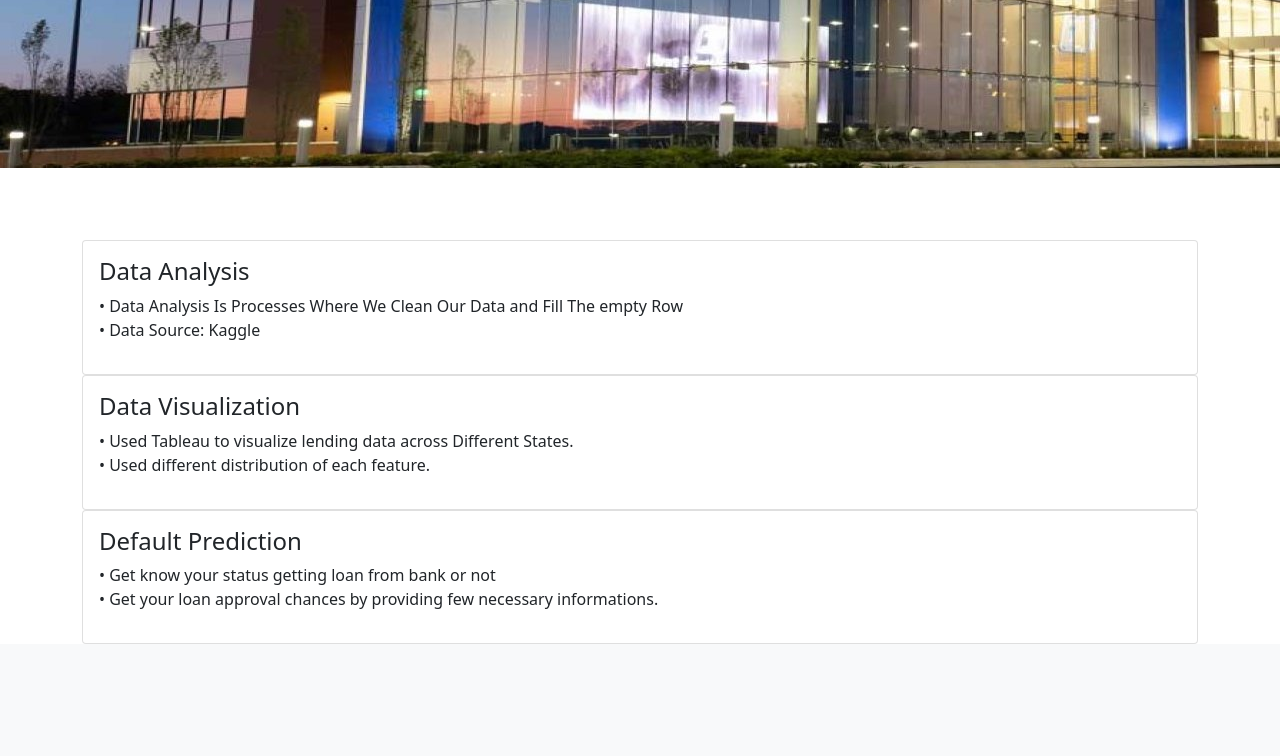
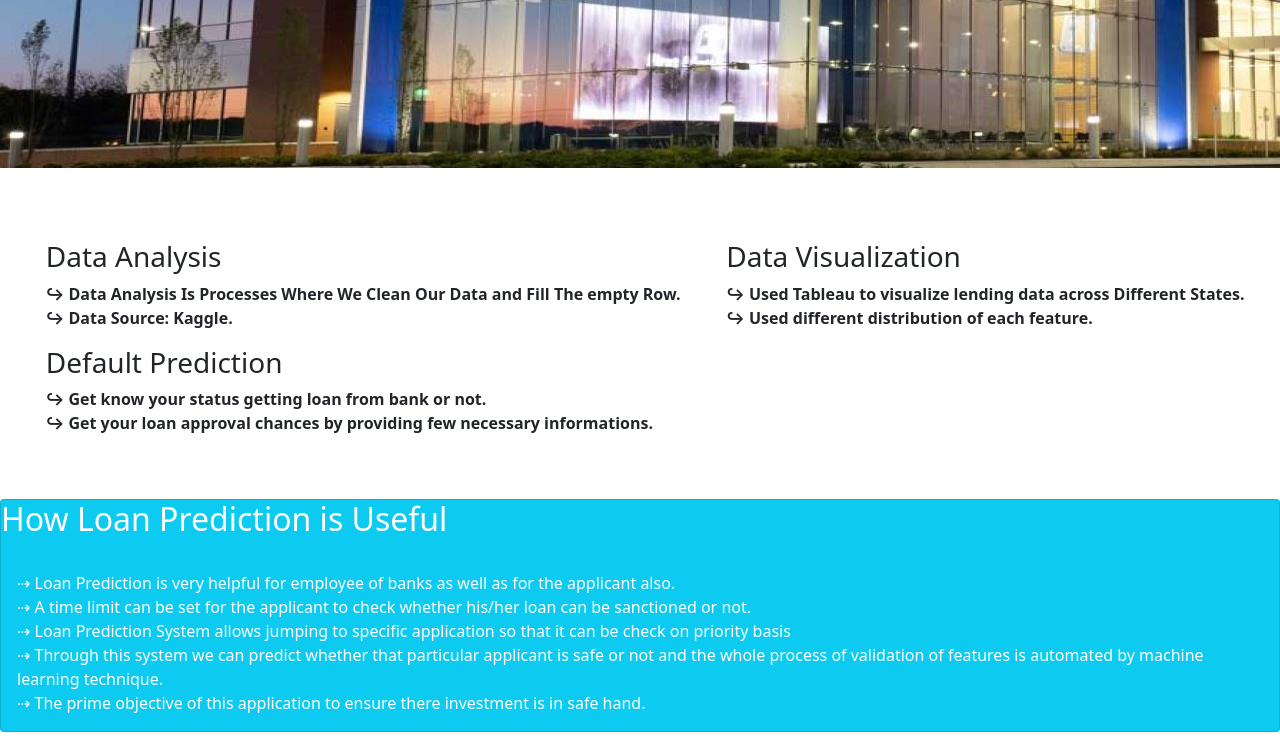
Before and after one commit to kz2511/Loan-Predction-System, a Flask app: page /home in a window 1280 px wide; the page is wider, and only the part inside the window is pictured. Shown: the part 666-1422 px from the top of that part. Before the commit the page ends 1310 px from the top of that part, so only its background shows below. Run offline with Flask 2, Linux system fonts and the light colour scheme; the visitor is signed in with stand-in values (Sample User, id 1); parts of the project's set-up code (start-up, migrations or seed data) failed here and were passed over; some libraries are stand-ins or nearby versions.

Commit message:
29-03-21 work on home page and modfiy some changes

```diff
--- a/main.py
+++ b/main.py
@@ -29,6 +29,10 @@ def login():
 @app.route('/singin')
 def singin():
     return render_template('sing.html')
+
+@app.route('/contact')
+def contact():
+    return render_template('contact.html')
 
 @app.route('/visualize')
 def visu():
--- a/templates/home.html
+++ b/templates/home.html
@@ -17,68 +17,83 @@
     <a class="p-2 text-light" href="#">Home</a>
     <a class="p-2 text-light" href="/predction">Prediction</a>
     <a class="p-2 text-light" href="/visualize">Visualize</a>
-    <a class="p-2 text-light" href="#">Contact</a>
+    <a class="p-2 text-light" href="/contact">Contact</a>
   </nav>
   <a class="btn btn-outline-primary" href="/logout">Logout</a>
 </header>
 <img src="{{url_for('static', filename='resize.jpg', width=100, height=817, quality=95)}}" />
+
+<br><br><br><br>
+<div class="card-group">
+    &nbsp;
+    &nbsp;
+    &nbsp;
+    &nbsp;
+    &nbsp;
+    &nbsp;
+    <div>
+        <dl>
+            <dt>
+                <h3 class="card-title text-dark"> Data Analysis</h3>
+                <p>
+                    &#x21aa Data Analysis Is Processes Where We Clean Our Data and Fill The empty Row.</br>
+                    &#x21aa Data Source: Kaggle.
+                </p>
+            </dt>
+        </dl>
+    </div>
+    &nbsp;
+    &nbsp;
+    &nbsp;
+    &nbsp;
+    &nbsp;
+    &nbsp;
+    <div>
+        <dl>
+            <dt>
+                <h3 class="card-title text-dark"> Data Visualization</h3>
+                <p>
+                    &#x21aa Used Tableau to visualize lending data across Different States.<br>
+                    &#x21aa Used different  distribution of each feature.
+                </p>
+            </dt>
+        </dl>
+    </div>
+    &nbsp;
+    &nbsp;
+    &nbsp;
+    &nbsp;
+    &nbsp;
+    &nbsp;
+    <div>
+        <dl>
+            <dt>
+                <h3 class="card-title text-dark"> Default Prediction</h3>
+                <p>
+                     &#x21aa Get know your status getting loan from bank or not.<br>
+                     &#x21aa Get your loan approval chances by providing few necessary informations.
+                </p>
+            </dt>
+        </dl>
+    </div>
+</div>
 <br>
-<br><br><br>
-<div id="Predict" class="cards-1">
-        <div class="container">
-            <div class="row">
-                <div class="col-lg-12">
+<br>
+<div class="card bg-info text-white">
 
-                    <!-- Card -->
-                    <div class="card">
-                        <span class="fa-stack">
-                            <span class="hexagon"></span>
-                            <i class="fas fa-binoculars fa-stack-1x"></i>
-                        </span>
-                        <div class="card-body">
-                            <h4 class="card-title" >Data Analysis</h4>
-                            <p>&#8226 Data Analysis Is Processes Where We Clean Our Data and Fill The empty
-                              Row</br>&#8226 Data Source: Kaggle</p>
-                        </div>
-                    </div>
-                    <!-- end of card -->
+    <div class="card-title">
+        <h2> How Loan Prediction is Useful </h2>
+    </div>
+    <div class="card-body">
+        &#x21e2 Loan Prediction is very helpful for employee of banks as well as for the applicant also.<br>
+        &#x21e2 A time limit can be set for the applicant to check whether his/her loan can be sanctioned or not.<br>
+        &#x21e2 Loan Prediction System allows jumping to specific application so that it can be check on priority basis<br>
+        &#x21e2 Through this system we can predict whether that particular applicant is safe or not and the whole process of validation of features is automated by machine learning technique.<br>
+        &#x21e2 The prime objective of this application to ensure there investment is in safe hand.
 
-                    <!-- Card -->
-                    <div class="card">
-                        <span class="fa-stack">
-                            <span class="hexagon"></span>
-                            <i class="fas fa-list-alt fa-stack-1x"></i>
-                        </span>
-                        <div class="card-body">
-                            <h4 class="card-title">Data Visualization</h4>
-                            <p>&#8226 Used Tableau to visualize lending data across Different States.</br>
-							&#8226 Used different  distribution of each feature.</p>
-                        </div>
-                    </div>
-                    <!-- end of card -->
-
-                    <!-- Card -->
-                    <div class="card">
-                        <span class="fa-stack">
-                            <span class="hexagon"></span>
-                            <i class="fas fa-chart-pie fa-stack-1x"></i>
-                        </span>
-                        <div class="card-body">
-                            <h4 class="card-title">Default Prediction</h4>
-                            <p>&#8226 Get know your status getting loan from bank or not </br>
-							&#8226 Get your loan approval chances by providing few necessary informations.</p>
-                        </div>
-                    </div>
-                    <!-- end of card -->
-
-                </div> <!-- end of col -->
-            </div> <!-- end of row -->
-        </div> <!-- end of container -->
-    </div> <!-- end of cards-1 -->
-    <!-- end of description -->
-    <!-- Intro -->
-    <div >
-
+    </div>
+</div>
+&nbsp;&nbsp;
  <!--JavaScript; -->
     <script src="https://cdn.jsdelivr.net/npm/bootstrap@5.0.0-beta2/dist/js/bootstrap.bundle.min.js" integrity="sha384-b5kHyXgcpbZJO/tY9Ul7kGkf1S0CWuKcCD38l8YkeH8z8QjE0GmW1gYU5S9FOnJ0" crossorigin="anonymous"></script>
     <script src="https://cdn.jsdelivr.net/npm/@popperjs/core@2.6.0/dist/umd/popper.min.js" integrity="sha384-KsvD1yqQ1/1+IA7gi3P0tyJcT3vR+NdBTt13hSJ2lnve8agRGXTTyNaBYmCR/Nwi" crossorigin="anonymous"></script>
--- a/templates/predction.html
+++ b/templates/predction.html
@@ -10,7 +10,7 @@
     <link rel="stylesheet"  type="text/css" href="{{ url_for('static', filename='style.css') }}">
 </head>
 
-<body class="pred">
+<body class="pred" background src="'static', filename='login.jpg', width=1917, height=817, quality=95)}}" >
 
 
     <!-- Navbar Starts -->
@@ -26,7 +26,7 @@
     <!-- Navbar Ends -->
 
 
-        <h4 class="text-light display-5">&nbsp;&nbsp;&nbsp;&nbsp;&nbsp;&nbsp;&nbsp;&nbsp Please Fill in the details to get your chances of Loan Approval.</h4>
+        <h2 class="text-light display-5">&nbsp;&nbsp;&nbsp;&nbsp;&nbsp;&nbsp;&nbsp;&nbsp Please Fill in the details to get your chances of Loan Approval.</h2>
     <form action="{{ url_for('predict')}}" method="post">
 
 
```
Also changed, not shown: templates/commontemplate.html (+59 -0 lines), templates/contact.html (added, +25 -0 lines), templates/hello.html (+7 -0 lines).
